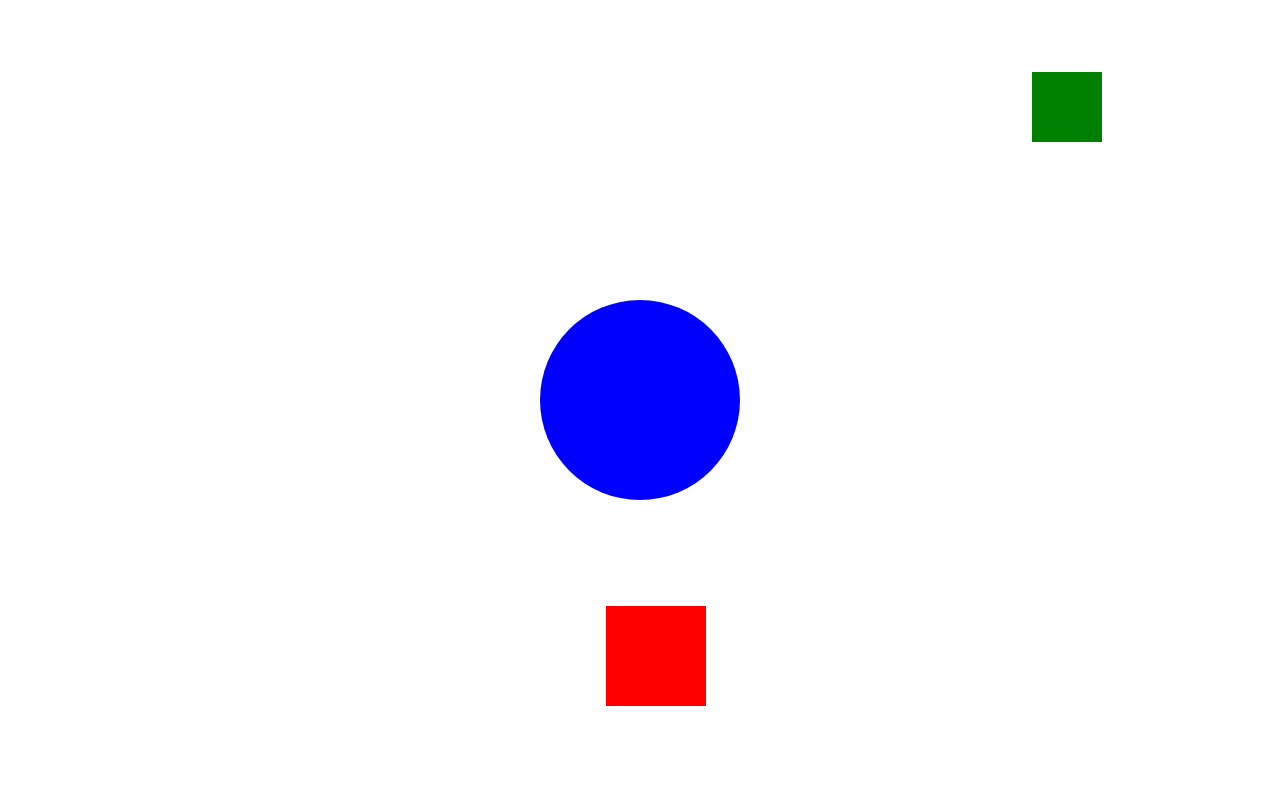
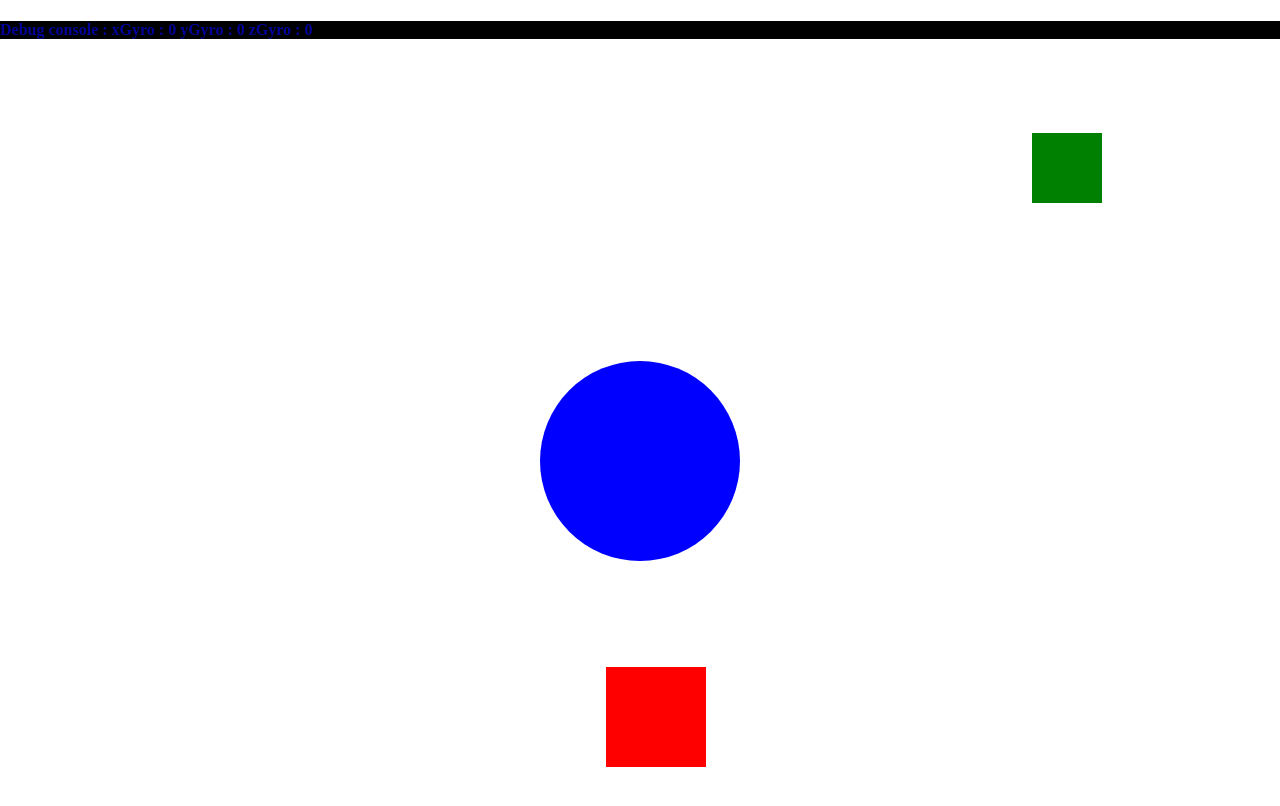
Before and after one commit to LHaddes/webapp-vanilla, a plain HTML site: page index.html in a window 1280 px wide. Drawn offline with Linux system fonts and the light colour scheme.

Commit message:
Debug gyroscope

```diff
--- a/index.html
+++ b/index.html
@@ -7,8 +7,10 @@
     <title>My first app</title>
 </head>
 <body>
+    <nav style="background:rgb(0, 0, 0);color:rgba(4, 0, 255, 0.6);">
+        <h4 id="debug"> </h4>
+    </nav>
     <canvas id="canvasID" width="1280" height="720">
-
     </canvas>
     <script src = "js/game.js"></script>
 </body>
--- a/js/game.js
+++ b/js/game.js
@@ -4,6 +4,9 @@ const ctx = canvas.getContext("2d");
 
 canvas.width = document.documentElement.clientWidth || document.body.clientWidth;
 canvas.height = document.documentElement.clientHeight || document.body.clientHeight;
+
+let debugText = new Text();
+debugText = document.getElementById('debug');
 
 let gyroscope = new Gyroscope({frequency: 60});
 
@@ -12,13 +15,7 @@ let gyroValue = {
     y: 0,
     z: 0
 }
-gyroscope.addEventListener('reading', e => {
-    gyroValue.x += gyroscope.x
-    gyroValue.y += gyroscope.y
-    gyroValue.z += gyroscope.z
-    document.getElementById("gyro").innerHTML = Math.floor(gyroValue.x) + "<br>" + Math.floor(gyroValue.y) + "<br>" + Math.floor(gyroValue.z)
-});
-gyroscope.start();
+
 
 function startup() {
     /*canvas.addEventListener("touchstart", handleStart, false);
@@ -27,8 +24,16 @@ function startup() {
     canvas.addEventListener("touchmove", handleMove, false);*/
 
     canvas.addEventListener("mouseup", releaseClick, false);
+
+    gyroscope.addEventListener('reading', e => {
+        gyroValue.x += gyroscope.x
+        gyroValue.y += gyroscope.y
+        gyroValue.z += gyroscope.z
+        document.getElementById("gyro").innerHTML = Math.floor(gyroValue.x) + "<br>" + Math.floor(gyroValue.y) + "<br>" + Math.floor(gyroValue.z)
+    });
 }
 
+gyroscope.start();
 document.addEventListener("DOMContentLoaded", startup);
 
 
@@ -110,6 +115,9 @@ let listCircle = [
 
 
 function GameLoop(){
+    debugText.textContent = "Debug console : ";
+    debugText.textContent += "xGyro : " + gyroValue.x + "  yGyro : " + gyroValue.y + "  zGyro : " + gyroValue.z;
+
     ctx.fillStyle = "white";
     ctx.fillRect(0, 0, canvas.width, canvas.height);
 
```
